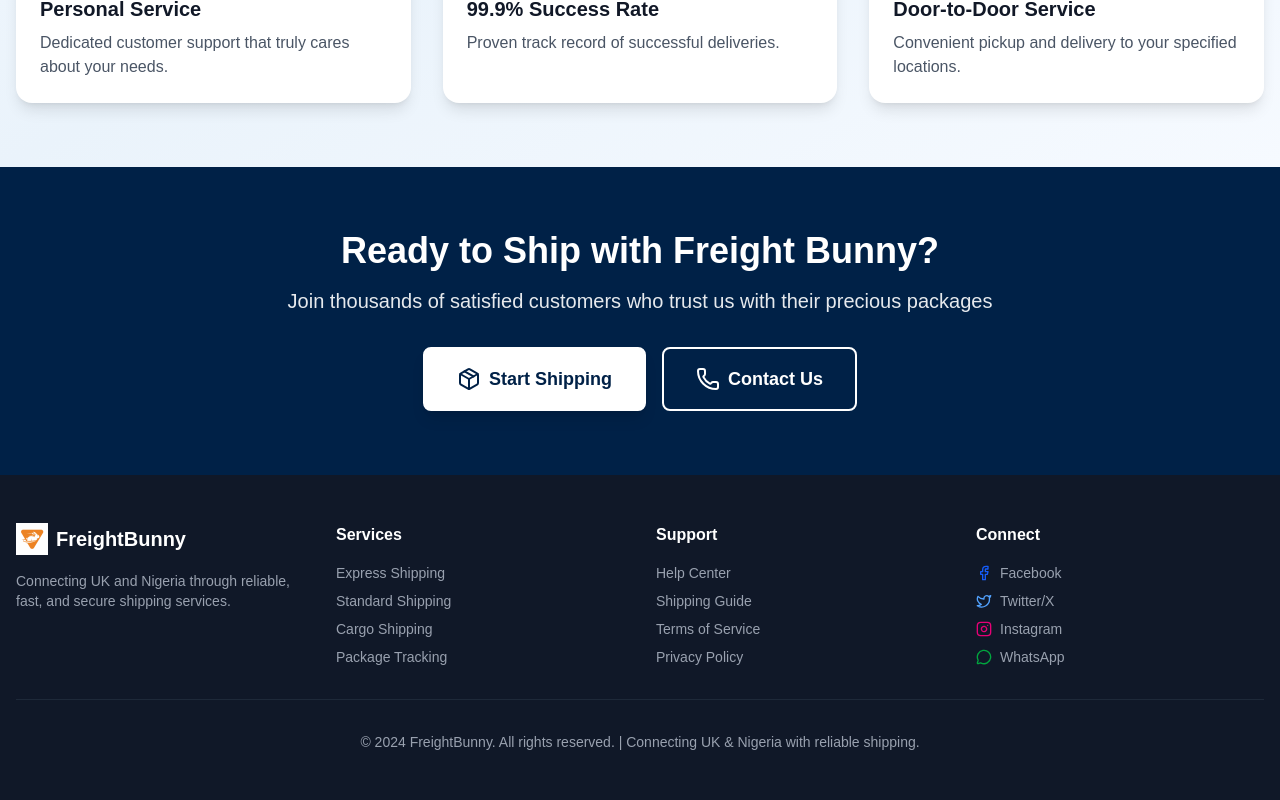
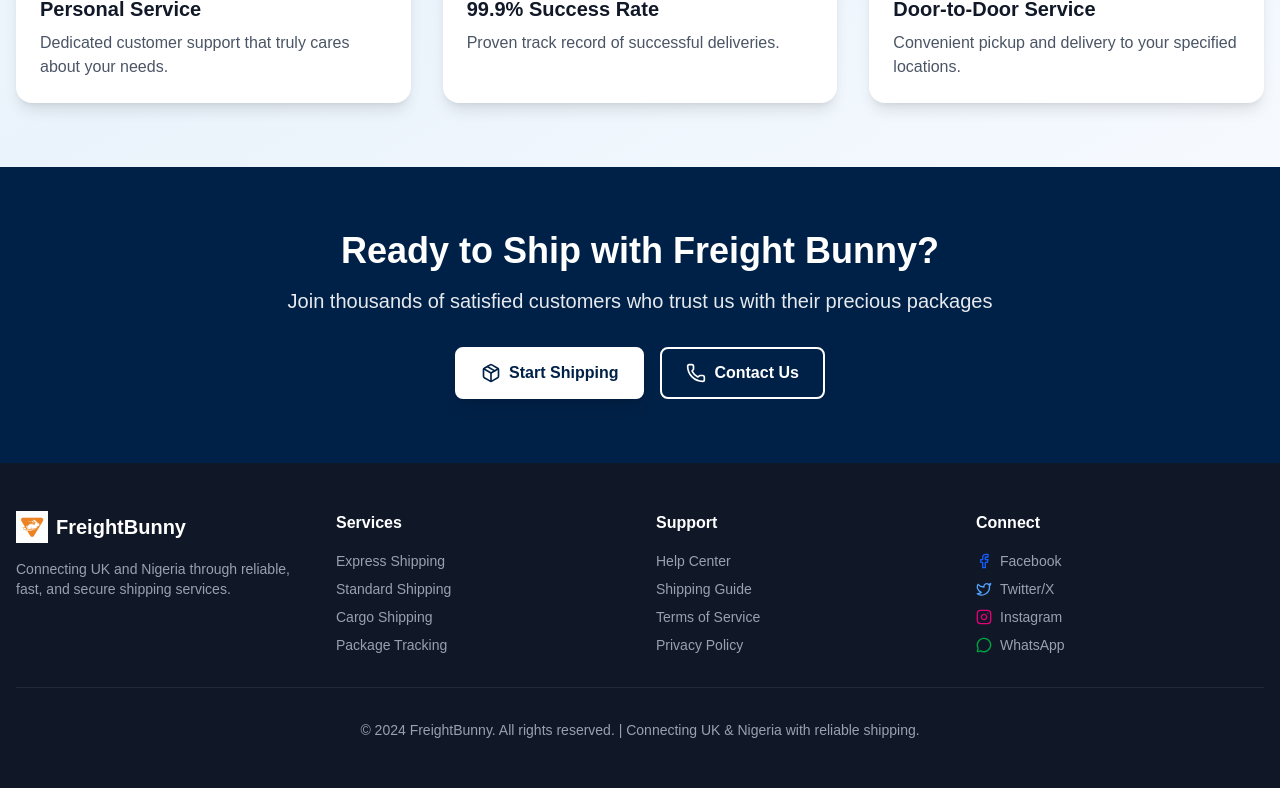
Before and after one commit to Tola-adelase/freight-bunny, a Next.js app: page /about in a window 1280 px wide. Shown: the part 4773-5573 px from the top of the page. Built offline with nearby package versions, Linux system fonts and the light colour scheme.

Commit message:
Fix: changes

```diff
--- a/app/about/page.tsx
+++ b/app/about/page.tsx
@@ -440,12 +440,12 @@ export default function AboutPage() {
               Join thousands of satisfied customers who trust us with their precious packages
             </p>
             <div className="flex flex-col sm:flex-row gap-4 justify-center">
-              <button className="bg-white text-[#002147] hover:bg-gray-100 shadow-lg px-8 py-4 text-lg font-semibold rounded-lg transition-all duration-200 hover:scale-105 flex items-center justify-center min-h-[56px] border-2 border-white cursor-pointer" onClick={() => setIsShipModalOpen(true)}>
-                <Package className="mr-2 h-6 w-6" />
+              <button className="bg-white text-[#002147] hover:bg-gray-100 shadow-lg px-6 py-3 text-base font-semibold rounded-lg transition-all duration-200 hover:scale-105 flex items-center justify-center min-h-[44px] border-2 border-white cursor-pointer" onClick={() => setIsShipModalOpen(true)}>
+                <Package className="mr-2 h-5 w-5" />
                 Start Shipping
               </button>
-              <button className="bg-transparent border-2 border-white text-white hover:bg-white hover:text-[#002147] px-8 py-4 text-lg font-semibold rounded-lg transition-all duration-200 hover:scale-105 flex items-center justify-center min-h-[56px] cursor-pointer">
-                <Phone className="mr-2 h-6 w-6" />
+              <button className="bg-transparent border-2 border-white text-white hover:bg-white hover:text-[#002147] px-6 py-3 text-base font-semibold rounded-lg transition-all duration-200 hover:scale-105 flex items-center justify-center min-h-[44px] cursor-pointer">
+                <Phone className="mr-2 h-5 w-5" />
                 Contact Us
               </button>
             </div>
```
